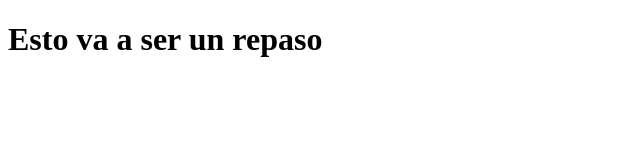
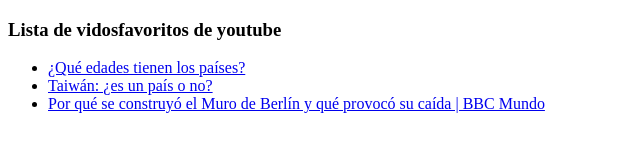
Before and after one commit to Fredy452/HTML-CSS, a plain HTML site: page 01-introduccion/mi-primera-pagina.html in a window 1280 px wide. Shown: the whole page, without its empty margins (0-640 px from the left). Drawn offline with Linux system fonts and the light colour scheme.

Commit message:
primera tarea

```diff
--- a/01-introduccion/mi-primera-pagina.html
+++ b/01-introduccion/mi-primera-pagina.html
@@ -4,9 +4,17 @@
     <meta charset="UTF-8">
     <meta http-equiv="X-UA-Compatible" content="IE=edge">
     <meta name="viewport" content="width=device-width, initial-scale=1.0">
-    <title>Mi primera Página</title>
+    <title>Ejercicio de Introduccion a HTML en OpenBootcamp</title>
 </head>
 <body>
-    <h1>Esto va a ser un repaso</h1>
+    <!-- Este es mi primer comentario de dos líneas
+         Aprendiendo a documentar mi código con OpenBootcamp
+    -->
+    <h3>Lista de vidosfavoritos de youtube</h3>
+    <ul>
+        <li><a href="https://www.youtube.com/watch?v=NvY4kq4cIsk">¿Qué edades tienen los países?</a></li>
+        <li><a href="https://www.youtube.com/watch?v=RSpK1BlTMtg">Taiwán: ¿es un país o no?</a></li>
+        <li><a href="https://www.youtube.com/watch?v=sQxT-oKkuko&t=37s">Por qué se construyó el Muro de Berlín y qué provocó su caída | BBC Mundo</a></li>
+    </ul>
 </body>
 </html>
```
